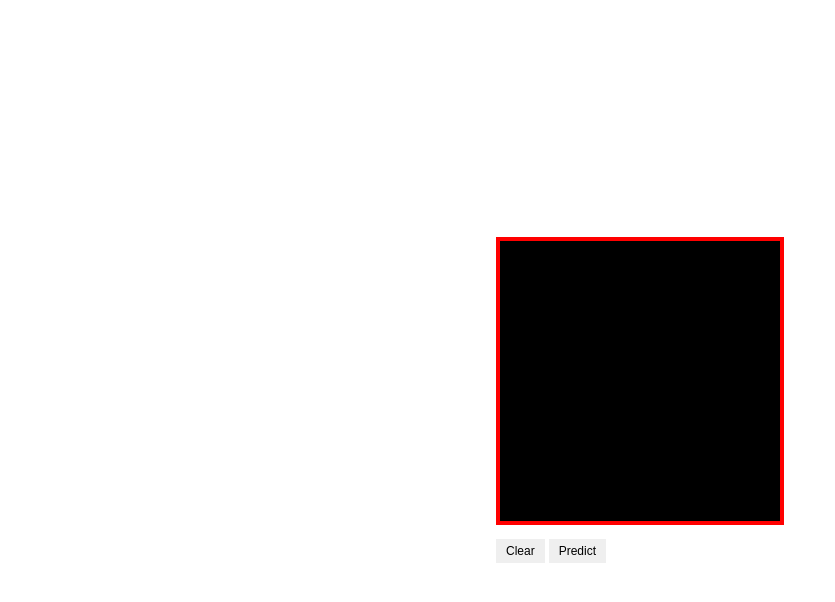
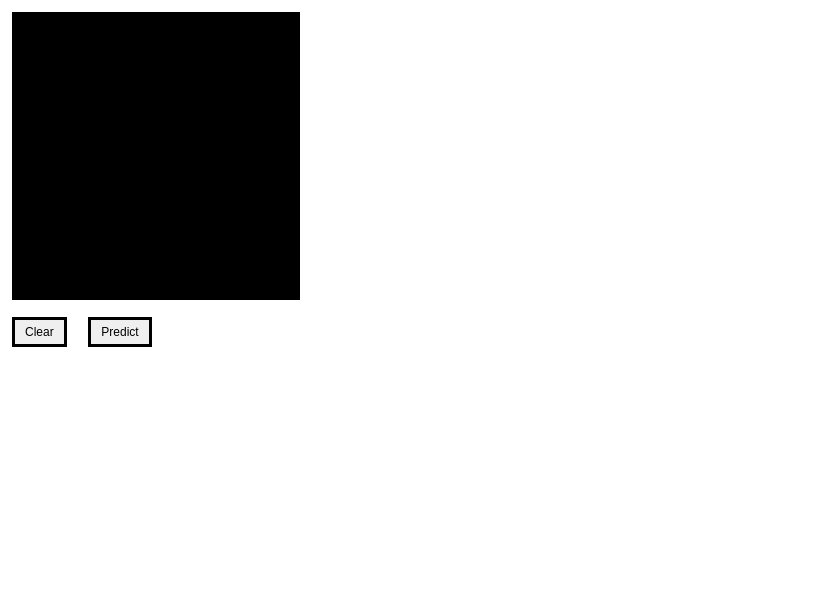
Before and after one commit to tsaruggan/mnist-digit-classification, a plain HTML site: page index.html in a window 1280 px wide. Shown: the whole page, without its empty margins (0-835 px from the left). Drawn offline with Linux system fonts and the light colour scheme.

Commit message:
demo site

```diff
--- a/index.html
+++ b/index.html
@@ -7,35 +7,39 @@
     <style>
         body {
             display: flex;
-            justify-content: center;
-            align-items: center;
             height: 100vh;
             background-color: #fff;
             margin: 0;
             flex-direction: column;
+            margin: 12px;
+            font-family: 'Courier New', Courier, monospace;
         }
         canvas {
-            border: 4px solid red;
+            border: 4px solid black;
             background-color: black;
         }
 
         button {
             padding: 5px 10px;
-            margin-top: 10px;
+            margin-top: 12px;
+            margin-right: 12px;
             font-size: 12px;
-            border: none;
+            border: solid;
             cursor: pointer;
+        }
 
+        #number {
+            font-weight: bold;
         }
     </style>
 </head>
 <body>
-
     <div>
         <canvas id="drawingCanvas" width="280" height="280"></canvas>
         <div>
             <button id="clearBtn">Clear</button>
             <button id="predictBtn">Predict</button>
+            <span id="number"></span>
         </div>
     </div>
 
@@ -45,8 +49,12 @@
 
         // Set drawing parameters
         ctx.strokeStyle = "white";
-        ctx.lineWidth = 24;
+        ctx.lineWidth = 18;
         ctx.lineCap = "round";
+        ctx.lineJoin = "round";
+        ctx.shadowColor = "black";
+        ctx.shadowBlur = 0.5;
+        ctx.filter = "blur(1px)";
 
         let isDrawing = false;
 
@@ -72,6 +80,8 @@
         // clear canvas
         document.getElementById("clearBtn").addEventListener("click", () => {
             ctx.clearRect(0, 0, canvas.width, canvas.height);
+            ctx.beginPath();
+            document.getElementById("number").innerText = '';
         });
 
         // Convert the canvas to 784 floats (28x28 image, normalized to 0-1 range)
@@ -107,16 +117,15 @@
         // predict digit on button click
         document.getElementById("predictBtn").addEventListener("click", () => {
             const pixels = getPixels();
-            // console.log(JSON.stringify({ image: pixels }))
-            // send image to the server
             fetch('http://3.142.196.190:8080/predict', {
                 method: 'POST',
                 headers: { 'Content-Type': 'application/json' },
-                body: JSON.stringify({ image: pixels }) // Send base64 string in JSON format
+                body: JSON.stringify({ image: pixels })
             })
             .then(response => response.json())
             .then(data => {
                 console.log(data);
+                document.getElementById("number").innerText = `${data}`;
             })
             .catch(error => {
                 console.error("Error:", error);
```
